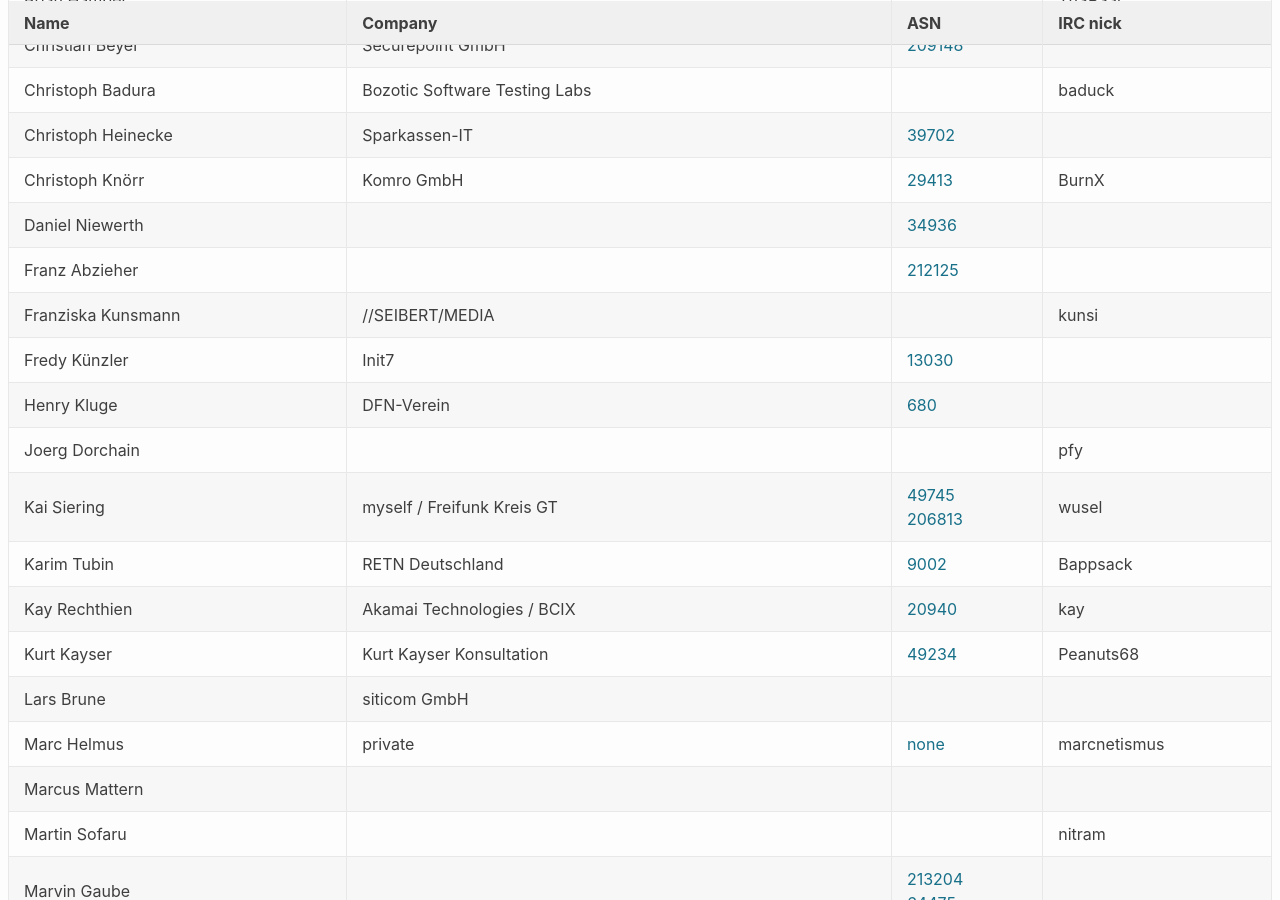
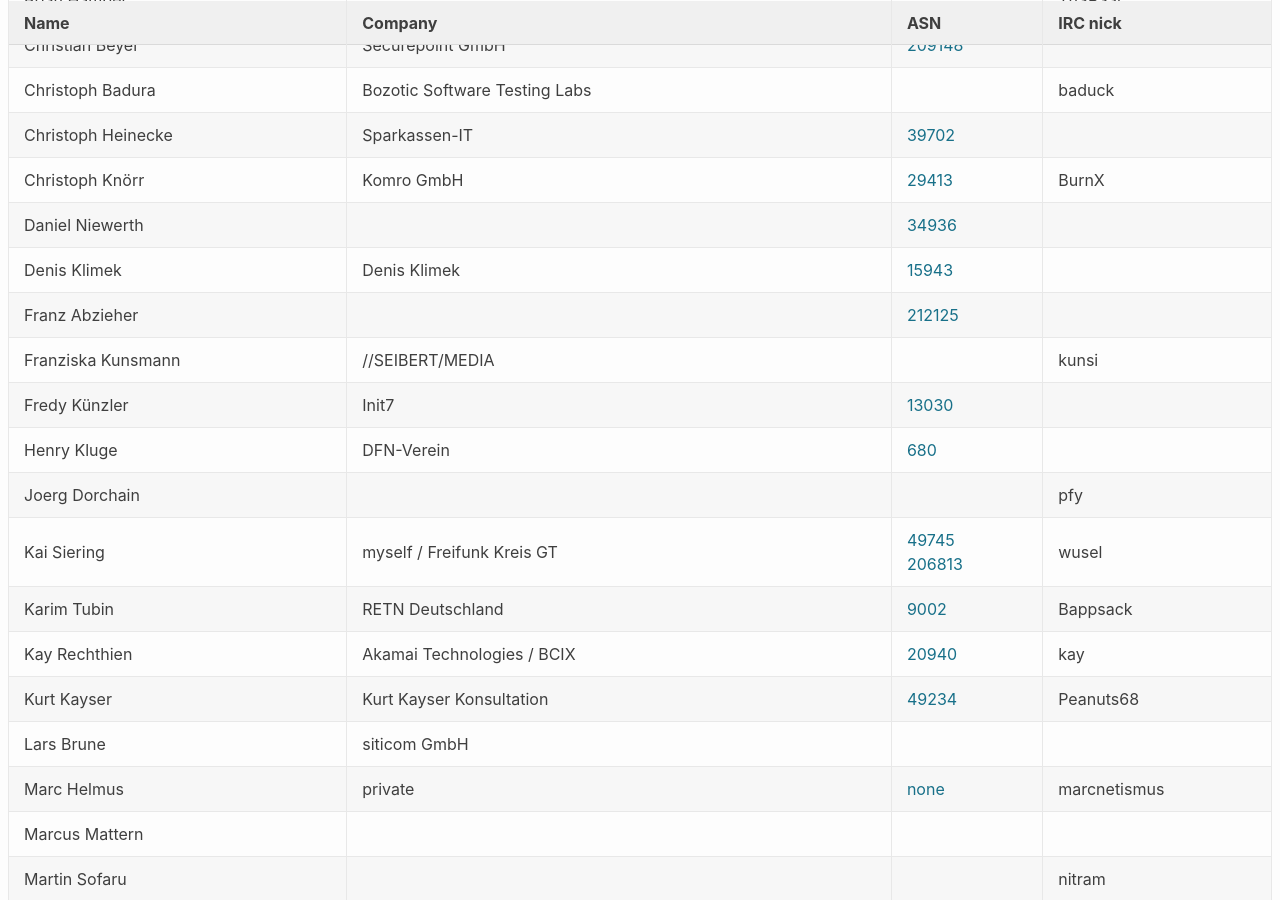
Before and after one commit to denog/pretix-attendeelist, a Jekyll site: the page built from meetup_2021_02/index.markdown, in a window 1280 px wide and 900 px high, scrolled down 574 px. Built offline with Jekyll 4.4.1, drawn with Linux system fonts in a browser that asks for light colours.

Commit message:
Latest data: Tue Apr 13 14:51:26 UTC 2021

```diff
--- a/_data/attendees_meetup_2021-02.json
+++ b/_data/attendees_meetup_2021-02.json
@@ -94,6 +94,12 @@
     "company": null,
     "irc": null,
     "asn": "34936"
+  },
+  {
+    "name": "Denis Klimek",
+    "company": "Denis Klimek",
+    "irc": null,
+    "asn": "15943"
   },
   {
     "name": "Franz Abzieher",
```
